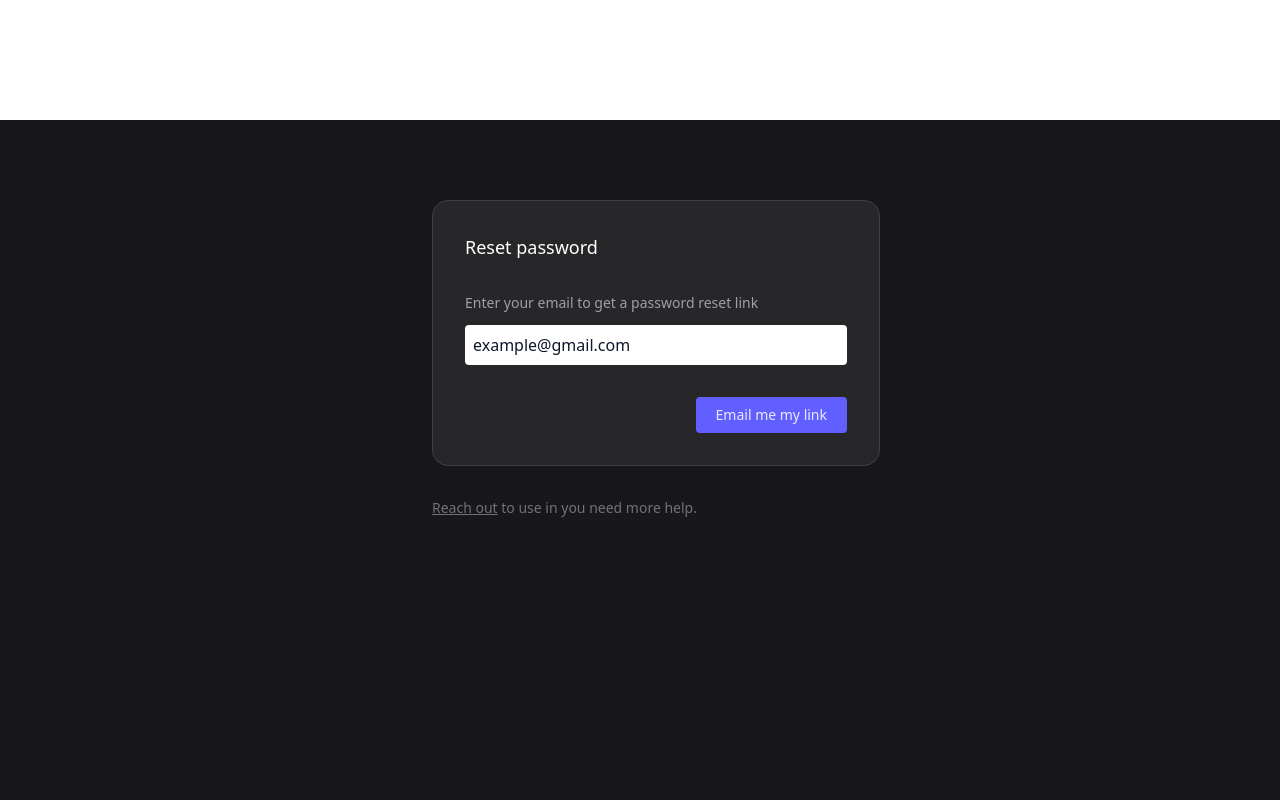
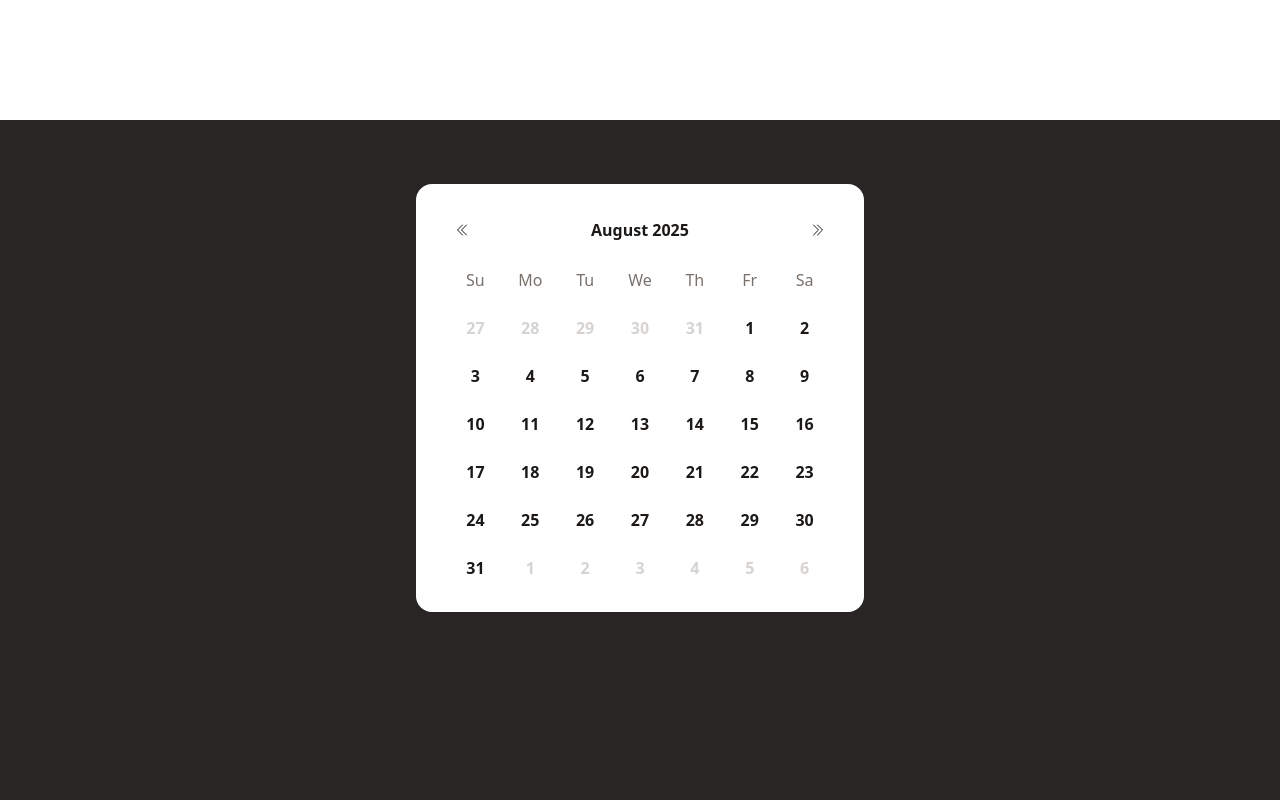
Before and after one commit to JavadEDev/Framer-Motion-Examples, a React (Vite) app: page / in a window 1280 px wide. Shown: the part 680-1480 px from the top of the page. Built offline with nearby package versions, Linux system fonts and the light colour scheme.

Commit message:
Add Calendar component

```diff
--- a/src/App.jsx
+++ b/src/App.jsx
@@ -3,10 +3,12 @@ import EmailInbox from "./components/EmailInbox";
 import Multistepwizard from "./components/Multistepwizard";
 import CarouselSlider from "./components/CarouselSlider";
 import ResizablePanel from "./components/ResizablePanel";
+import Calendar from "./components/Calendar";
 function App() {
   return (
     <>
       <Header />
+      <Calendar />
       <ResizablePanel />
       <CarouselSlider />
       <Multistepwizard />
--- a/src/components/Calendar.jsx
+++ b/src/components/Calendar.jsx
@@ -1,5 +1,108 @@
 import { useState } from "react";
+import { motion, AnimatePresence, MotionConfig } from "framer-motion";
+import { ChevronLeftIcon, ChevronRightIcon } from "../icons";
+import {
+  addMonths,
+  eachDayOfInterval,
+  endOfMonth,
+  endOfWeek,
+  format,
+  isSameMonth,
+  parse,
+  startOfMonth,
+  startOfWeek,
+  subMonths,
+} from "date-fns";
 
 export default function Calendar() {
-  return <div></div>;
+  const [monthString, setMonthString] = useState(format(new Date(), "yyyy-MM"));
+  const month = parse(monthString, "yyyy-MM", new Date());
+
+  function nextMonth() {
+    const next = addMonths(month, 1);
+
+    setMonthString(format(next, "yyyy-MM"));
+  }
+
+  function previousMonth() {
+    const pervious = subMonths(month, 1);
+    setMonthString(format(pervious, "yyyy-MM"));
+  }
+
+  const days = eachDayOfInterval({
+    start: startOfWeek(startOfMonth(month)),
+    end: endOfWeek(endOfMonth(month)),
+  });
+
+  return (
+    <MotionConfig transition={{ duration: 1 }}>
+      <div className="flex min-h-screen items-start bg-stone-800 pt-16 text-stone-900">
+        <div className="relative mx-auto w-full max-w-md overflow-hidden rounded-2xl bg-white">
+          <div className="py-8">
+            <div className="flex flex-col justify-center rounded text-center">
+              <AnimatePresence mode="popLayout" initial={false}>
+                <motion.div
+                  key={monthString}
+                  initial="enter"
+                  animate="middle"
+                  exit="exit"
+                >
+                  <header className="relative flex justify-between px-8">
+                    <button
+                      className="z-10 rounded-full p-1.5 hover:bg-stone-100"
+                      onClick={previousMonth}
+                    >
+                      <ChevronLeftIcon className="h-4 w-4" />
+                    </button>
+                    <motion.p
+                      variants={variants}
+                      className="absolute inset-0 flex items-center justify-center font-semibold"
+                    >
+                      {format(month, "MMMM yyyy")}
+                    </motion.p>
+                    <button
+                      onClick={nextMonth}
+                      className="z-10 rounded-full p-1.5 hover:bg-stone-100"
+                    >
+                      <ChevronRightIcon className="h-4 w-4" />
+                    </button>
+                  </header>
+
+                  <div className="mt-6 grid grid-cols-7 gap-y-6 px-8">
+                    <span className="font-medium text-stone-500">Su</span>
+                    <span className="font-medium text-stone-500">Mo</span>
+                    <span className="font-medium text-stone-500">Tu</span>
+                    <span className="font-medium text-stone-500">We</span>
+                    <span className="font-medium text-stone-500">Th</span>
+                    <span className="font-medium text-stone-500">Fr</span>
+                    <span className="font-medium text-stone-500">Sa</span>
+                  </div>
+
+                  <motion.div
+                    variants={variants}
+                    className="mt-6 grid grid-cols-7 gap-y-6 px-8"
+                  >
+                    {days.map((day) => (
+                      <span
+                        className={`${isSameMonth(day, month) ? "" : "text-stone-300"} font-semibold`}
+                        key={format(day, "yyyy-MM-dd")}
+                      >
+                        {format(day, "d")}
+                      </span>
+                    ))}
+                  </motion.div>
+                </motion.div>
+              </AnimatePresence>
+            </div>
+          </div>
+        </div>
+      </div>
+    </MotionConfig>
+  );
 }
+
+const variants = {
+  enter: { x: "100%" },
+  middle: { x: "0%" },
+  exit: { x: "-100%" },
+};
```
